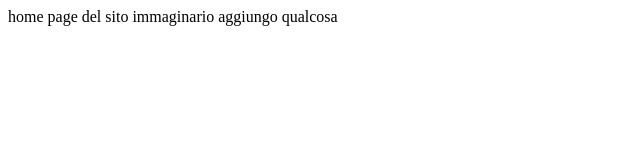
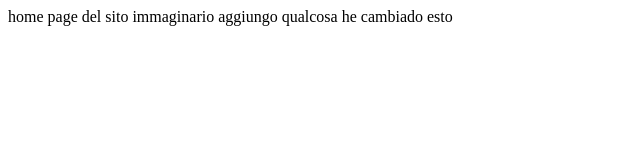
Before and after one commit to raim20ndo/deposito, a plain HTML site: page index.html in a window 1280 px wide. Shown: the whole page, without its empty margins (0-640 px from the left). Drawn offline with Linux system fonts and the light colour scheme.

Commit message:
Update index.html

```diff
--- a/index.html
+++ b/index.html
@@ -1,4 +1,5 @@
 <html>
 home page del sito immaginario
 aggiungo qualcosa
+he cambiado esto
 </html>
```
